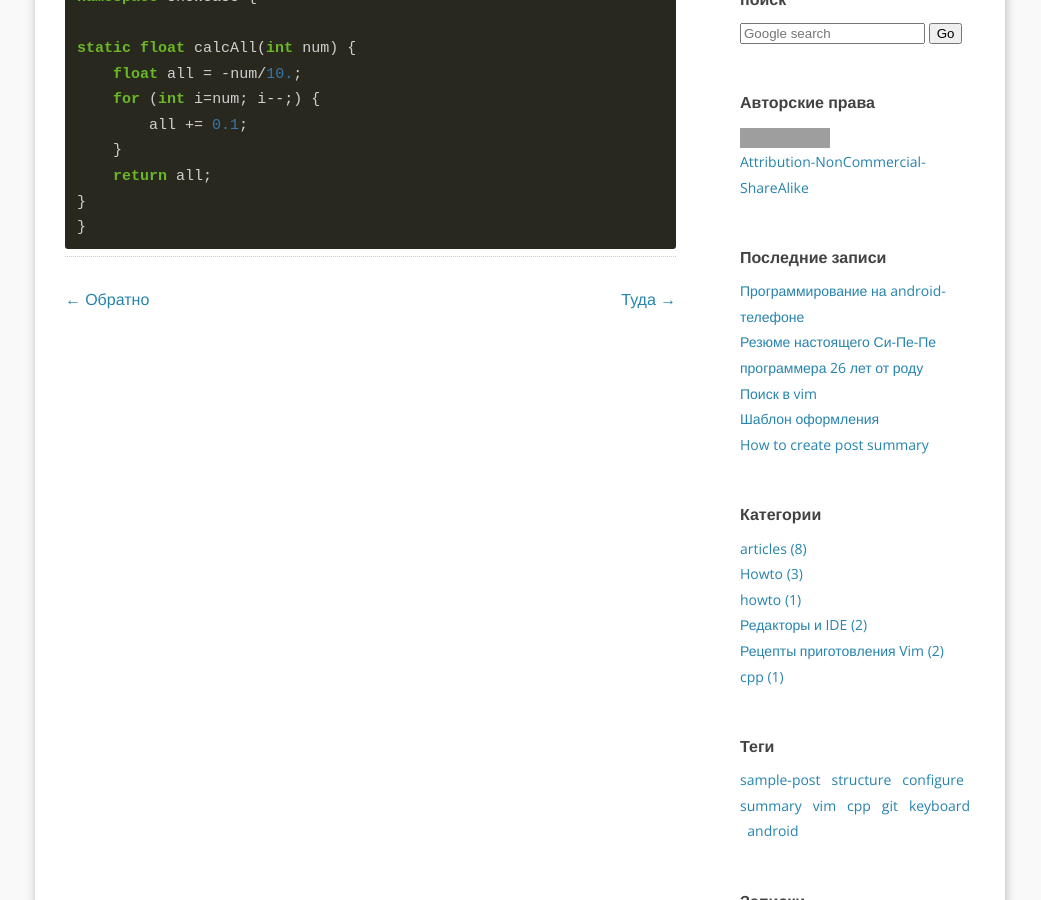
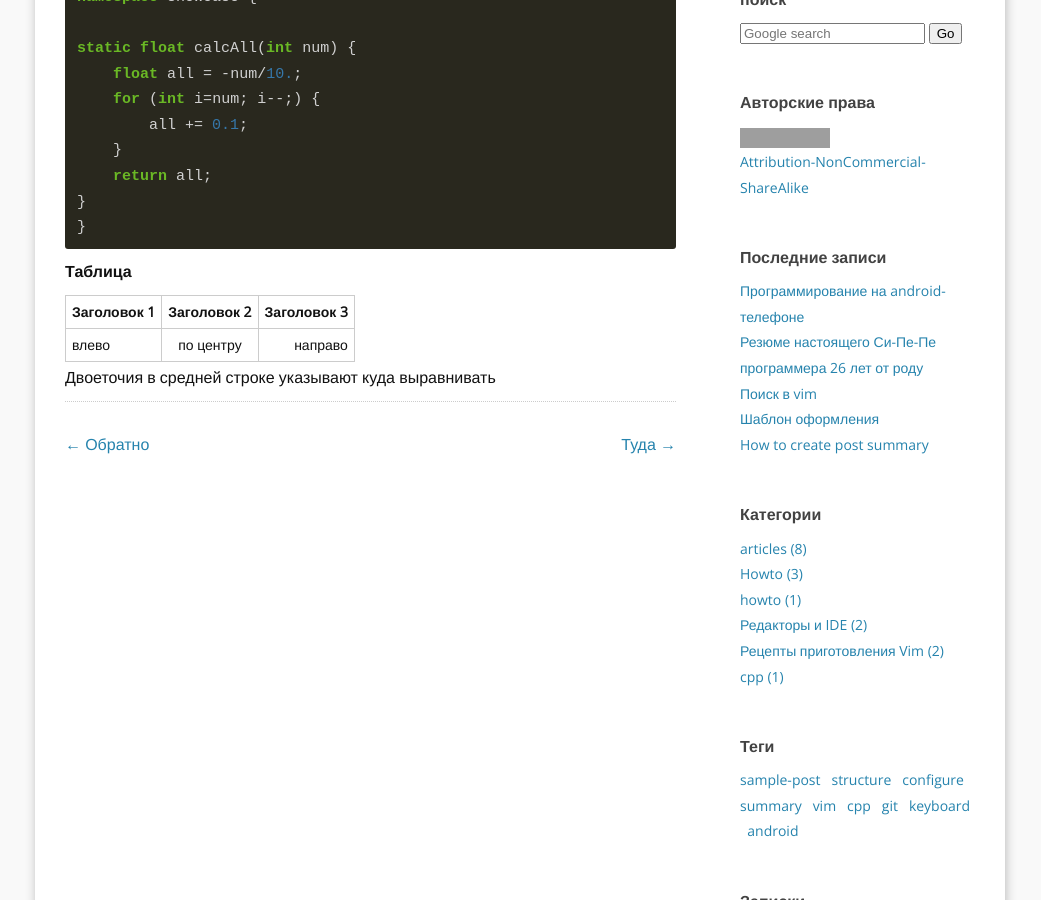
Before and after one commit to abushmelev/oalex, a Jekyll site: the page built from _posts/2015-04-30-Template.md, in a window 1280 px wide and 900 px high, scrolled down 754 px. Shown: the whole window, without its empty margins (120-1161 px from the left). Built offline with Jekyll 4.4.1, drawn with Linux system fonts in a browser that asks for light colours; nearby versions of some CDN libraries; comment, search, counter and statistics services are not loaded; grey boxes are pictures that could not be loaded.

```diff
--- a/_posts/2015-04-30-Template.md
+++ b/_posts/2015-04-30-Template.md
@@ -39,3 +41,11 @@
 }
 }
 {% endhighlight %}
+
+**Таблица**
+
+|Заголовок 1|Заголовок 2|Заголовок 3|
+|:--|:-:|--:|
+|влево|по центру|направо|
+
+Двоеточия в средней строке указывают куда выравнивать
```
Also changed, not shown: other parts of _posts/2015-04-30-Template.md (+2 -0 lines), _posts/2015-05-02-vimgrep.md (+1 -0 lines), _posts/2015-05-03-CV-CPP-Programmer.md (+1 -0 lines), _posts/2015-05-05-Android-programming.md (+1 -0 lines).
